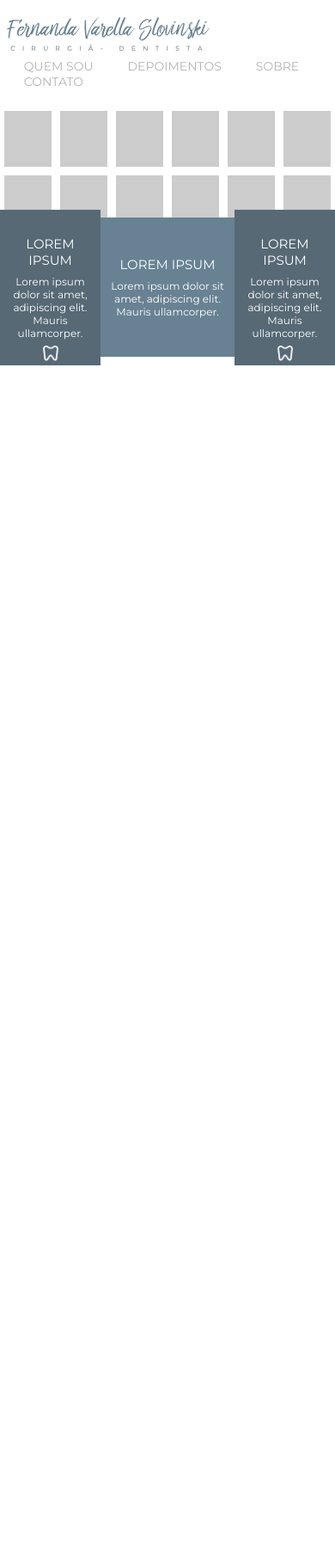
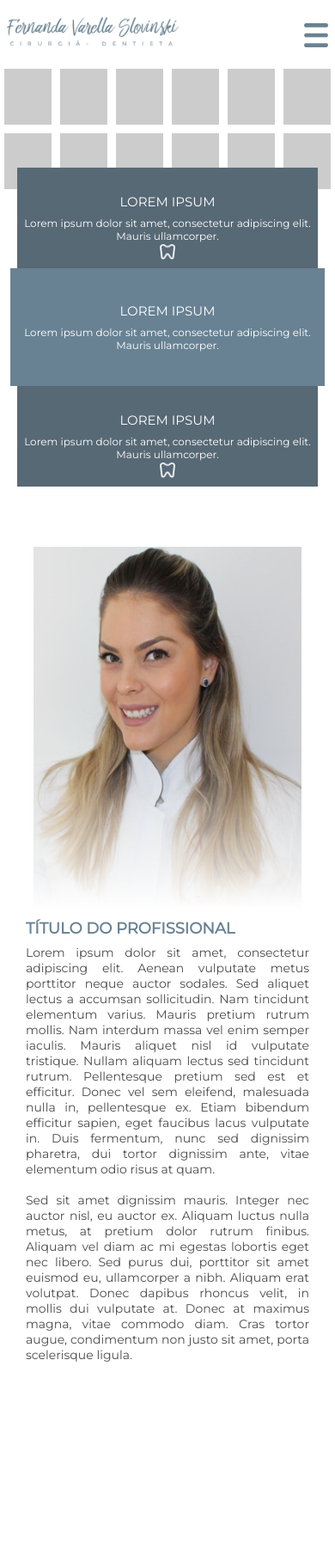
Before and after one commit to DanielSemblano/Front-end-2, a PHP site: page / in a window 390 px wide. Shown: the whole page at 86% size. Before the commit the page ends 425 px from the top, so only its background shows below. Run offline with PHP 8.4, Linux system fonts and the light colour scheme.

Commit message:
criando sessao de perfil e menu mobile

```diff
--- a/Projeto_04/css/style.css
+++ b/Projeto_04/css/style.css
@@ -2,7 +2,7 @@
 	margin: 0;
 	padding: 0;
 	box-sizing: border-box;
-    font-family: 'Montserrat', sans-serif;
+	font-family:'Montserrat', sans-serif;
 }
 
 .clear{
@@ -19,10 +19,10 @@ html,body{
 	height: 100%;
 }
 
-/*Header do site */
+/**Header do site**/
 
 header{
-    padding: 20px 2%;
+	padding:20px 2%;
 }
 
 header .logo img{
@@ -30,19 +30,49 @@ header .logo img{
 	width: 236px;
 }
 
-header nav{
+nav.menu-mobile{
+	float: right;
+	width: 28px;
+	height: 28px;
+	margin-top:7px;
+	cursor: pointer;
+	background-image: url('../imagens/menu-mobile.png');
+	background-size:100% 100%;
+	display: none;
+}
+
+nav.menu-mobile ul{
+	display: none;
+	z-index: 999;
+	text-align: center;
+	width: 100%;
+	position: absolute;
+	left: 0;
+	top: 60px;
+	background-color: white;
+}
+
+nav.menu-mobile ul li{
+	text-transform: uppercase;
+}
+
+nav.menu-mobile ul li{
+	padding:10px 0;
+}
+
+header nav.menu-desktop{
 	float: right;
 }
 
-header nav ul{
-    padding: 8px 0;
+header nav.menu-desktop ul{
+	padding:8px 0;
 	list-style-type: none;
 }
 
-header nav ul li{
+header nav.menu-desktop ul li{
 	float: left;
 	font-size: 14px;
-    padding: 0 20px;
+	padding:0 20px;
 	text-transform: uppercase;
 }
 
@@ -51,7 +81,9 @@ header ul a{
 	text-decoration: none;
 }
 
-/*Mosaico*/
+/*****/
+
+/**MOSAICO**/
 
 .mosaico-single{
 	float: left;
@@ -60,27 +92,29 @@ header ul a{
 
 .img-mosaico-single{
 	width: 100%;
-    padding-top: 100%;
+	padding-top:100%;
 	background-color: #ccc;
-    border: 5px solid white;
-    /*background-image: url('');*/
+	border:5px solid white;
+	/*
+	background-image:url('');
+	*/
 }
 
-/*Servicos*/
+/****/
 
 section.servicos > .container{
 	max-width: 800px;
 	display: flex;
 	align-items: center;
 	position: relative;
-    top: -30px;
+	top:-30px;
 	text-align: center;
 }
 
-section.servicos > .container .box-servico {
+section.servicos > .container .box-servico{
 	background-image: url('../imagens/icone_dente.png');
 	background-size: 18px 18px;
-   background-position: center calc(100% - 5px);
+	background-position: center calc(100% - 10px);
 	background-repeat: no-repeat;
 }
 
@@ -93,25 +127,180 @@ section.servicos > .container .box-servico h2{
 
 section.servicos > .container .box-servico p{
 	color: white;
-    margin-top: 8px;
+	margin-top:8px;
 	font-weight: normal;
 	font-size: 12px;
+
 }
 
-section.servicos > .container .box-servico:nth-last-of-type(1){
+section.servicos > .container .box-servico:nth-of-type(1){
 	width: 30%;
-    padding: 30px 2%;
+	padding:50px 2%;
 	background-color: #576975;
 }
-section.servicos > .container .box-servico:nth-last-of-type(2){
+
+section.servicos > .container .box-servico:nth-of-type(2){
 	width: 40%;
-    padding: 45px 2%;
+	padding:80px 2%;
 	background-color: #688293;
 	background-image: none;
 }
 
-section.servicos > .container .box-servico:nth-last-of-type(3){
+section.servicos > .container .box-servico:nth-of-type(3){
 	width: 30%;
-    padding: 30px 2%;
+	padding:50px 2%;
 	background-color: #576975;
 }
+
+section.perfil-container{
+	padding:40px 0;
+}
+
+section.perfil-container .container{
+	max-width: 800px;
+}
+
+section.perfil-container .perfil-wraper{
+	padding-top:60%;
+	position: relative;
+}
+
+section.perfil-container .perfil-wraper2{
+	position: absolute;
+	left: 0;
+	top: 0;
+	display: flex;
+	align-items: center;
+	width: 100%;
+	height: 100%;
+}
+
+section.perfil-container .img-perfil{
+	width: 40%;
+	height: 100%;
+	background-image: url('../imagens/img_perfil.png');
+	background-size: 100% 100%;
+}
+
+section.perfil-container .texto-perfil{
+	width: 60%;
+	padding:0 30px;
+}
+
+section.perfil-container .texto-perfil h2{
+	 color: #698293;
+	 font-size: 18px;
+}
+
+section.perfil-container .texto-perfil p{
+	color: #4b4b4b;
+	font-size: 14px;
+	margin-top:8px;
+}
+
+section.videos{
+	padding:50px 0;
+}
+
+section.videos .box-video{
+	float: left;
+	width: 33.3%;
+	/*background-color: green;*/
+	padding-top:calc(33.3% * 0.6);
+}
+
+
+@media screen and (max-width: 768px){
+
+	nav.menu-desktop{
+		display: none;
+	}
+
+	nav.menu-mobile{
+		display: block;
+	}
+
+	section.servicos > .container{
+		/*
+		max-width: 800px;
+		display: flex;
+		align-items: center;
+		position: relative;
+		top:-30px;
+		text-align: center;
+		*/
+		flex-direction: column;
+	}
+
+		section.servicos > .container .box-servico:nth-of-type(1){
+			width: 90%;
+			max-width: 350px;
+			padding:30px 2%;
+		}
+
+		section.servicos > .container .box-servico:nth-of-type(2){
+			width: 94%;
+			max-width: 380px;
+			padding:40px 2%;
+		}
+
+		section.servicos > .container .box-servico:nth-of-type(3){
+			width: 90%;
+			max-width: 350px;
+			padding:30px 2%;
+		}
+
+		section.perfil-container .perfil-wraper{
+			padding-top: 0;
+		}
+
+		section.perfil-container .perfil-wraper2{
+			/*
+			position: absolute;
+			left: 0;
+			top: 0;
+			display: flex;
+			align-items: center;
+			width: 100%;
+			height:100%;
+			*/
+			height: auto;
+			position: static;
+			text-align: center;
+			display: inline-block;
+			/*flex-direction: column;*/
+		}
+
+		section.perfil-container .img-perfil{
+		width: 50%;
+		padding-top:70%;
+		display: inline-block;
+		height: auto;
+		/*
+		background-image: url('../imagens/img_perfil.png');
+		background-size: 100% 100%;
+		*/
+		}
+
+		section.perfil-container .texto-perfil{
+			display: inline-block;
+			text-align: justify;
+			width: 100%;
+			padding:0 30px;
+		}
+}
+
+
+@media screen and (max-width: 580px){
+	section.perfil-container .img-perfil{
+		width: 80%;
+		padding-top:110%;
+	}
+}
+
+
+@media screen and (max-width: 480px){
+	header .logo img{
+		width: 200px;
+	}
+}
--- a/Projeto_04/index.html
+++ b/Projeto_04/index.html
@@ -13,17 +13,28 @@
 	<header>
 		<div class="container">
 		<div class="logo">
-            <img src="imagens/logo.png">
+			<img src="imagens/logo.png" />
 		</div><!--logo-->
 
-        <nav>
+		<nav class="menu-desktop">
 			<ul>
-                <li><a href="">Quem sou</a></li>
-                <li><a href="">Depoimentos</a></li>
-                <li><a href="">Sobre</a></li>
-                <li><a href="">Contato</a></li>
+				<li><a href="">quem sou</a></li>
+				<li><a href="">depoimentos</a></li>
+				<li><a href="">sobre</a></li>
+				<li><a href="">contato</a></li>
 			</ul>
 		</nav>
+
+
+		<nav class="menu-mobile">
+			<ul>
+				<li><a href="">quem sou</a></li>
+				<li><a href="">depoimentos</a></li>
+				<li><a href="">sobre</a></li>
+				<li><a href="">contato</a></li>
+			</ul>
+		</nav>
+
 		<div class="clear"></div><!--clear-->
 		</div><!--container-->
 	</header>
@@ -31,7 +42,7 @@
 	<section class="mosaico">
 		<div class="container">
 
-                <div class="mosaico--wraper">
+			<div class="mosaico-wraper">
 			<div class="mosaico-single">
 				<div class="img-mosaico-single"></div><!--img-mosaico-single-->
 				<div class="img-mosaico-single"></div><!--img-mosaico-single-->
@@ -61,7 +72,9 @@
 					<div class="img-mosaico-single"></div><!--img-mosaico-single-->
 					<div class="img-mosaico-single"></div><!--img-mosaico-single-->
 			</div><!--mosaico-single-->
-                </div><!--mosaico--wraper-->
+
+
+			</div><!--mosaico-wraper-->
 
 		</div><!--container-->
 	</section><!--mosaico-->
@@ -70,23 +83,60 @@
 		<div class="container">
 			<div class="box-servico">
 				<h2>Lorem ipsum</h2>
-                <p>Lorem ipsum dolor sit amet, adipiscing elit.
+				<p>Lorem ipsum dolor sit amet, consectetur adipiscing elit.
 				Mauris ullamcorper.</p>
 			</div><!--box-servico-->
 
 			<div class="box-servico">
 				<h2>Lorem ipsum</h2>
-                <p>Lorem ipsum dolor sit amet, adipiscing elit.
+				<p>Lorem ipsum dolor sit amet, consectetur adipiscing elit.
 				Mauris ullamcorper.</p>
 			</div><!--box-servico-->
 
 			<div class="box-servico">
 				<h2>Lorem ipsum</h2>
-                <p>Lorem ipsum dolor sit amet, adipiscing elit.
+				<p>Lorem ipsum dolor sit amet, consectetur adipiscing elit.
 				Mauris ullamcorper.</p>
 			</div><!--box-servico-->
+		</div><!--container-->
+	</section><!--servicos-->
 
-        </div><!--container--
-    </section><!--servicos-->
+
+	<section class="perfil-container">
+		<div class="container">
+			<div class="perfil-wraper">
+				<div class="perfil-wraper2">
+				<div class="img-perfil"></div><!--img-perfil-->
+				<div class="texto-perfil">
+					<h2>TÍTULO DO PROFISSIONAL</h2>
+					<p>
+						Lorem ipsum dolor sit amet, consectetur adipiscing elit. Aenean vulputate metus porttitor neque auctor sodales. Sed aliquet lectus a accumsan sollicitudin. Nam tincidunt elementum varius. Mauris pretium rutrum mollis. Nam interdum massa vel enim semper iaculis. Mauris aliquet nisl id vulputate tristique. Nullam aliquam lectus sed tincidunt rutrum. Pellentesque pretium sed est et efficitur. Donec vel sem eleifend, malesuada nulla in, pellentesque ex. Etiam bibendum efficitur sapien, eget faucibus lacus vulputate in. Duis fermentum, nunc sed dignissim pharetra, dui tortor dignissim ante, vitae elementum odio risus at quam.
+						<br><br>
+						Sed sit amet dignissim mauris. Integer nec auctor nisl, eu auctor ex. Aliquam luctus nulla metus, at pretium dolor rutrum finibus. Aliquam vel diam ac mi egestas lobortis eget nec libero. Sed purus dui, porttitor sit amet euismod eu, ullamcorper a nibh. Aliquam erat volutpat. Donec dapibus rhoncus velit, in mollis dui vulputate at. Donec at maximus magna, vitae commodo diam. Cras tortor augue, condimentum non justo sit amet, porta scelerisque ligula.
+					</p>
+				</div><!--texto-perfil-->
+			</div><!--perfil-wraper2-->
+			</div><!--perfil-wraper-->
+		</div><!--container-->
+	</section><!--perfil-container-->
+
+	<section class="videos">
+		<div class="container">
+			<div class="box-video">
+
+			</div><!--box-video-->
+
+			<div class="box-video">
+
+			</div><!--box-video-->
+
+			<div class="box-video">
+
+			</div><!--box-video-->
+			<div class="clear"></div>
+		</div><!--container-->
+	</section><!--videos-->
+
+
 </body>
 </html>
```
Also changed, not shown: Projeto_04/imagens/img_perfil.png (added), Projeto_04/imagens/menu-mobile.png (added). Lines whose indentation alone changed are shown as unchanged.
